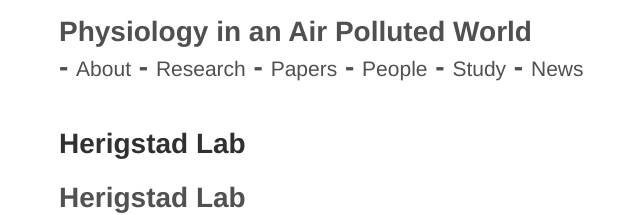
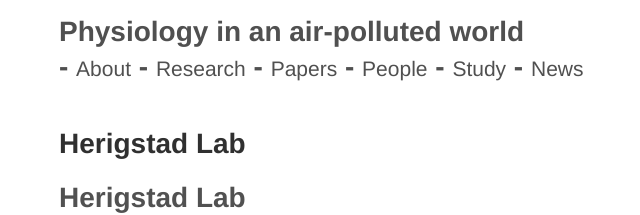
Before and after one commit to mariherigstad/mariherigstad.github.io, a Jekyll site: the page built from README.md, in a window 1280 px wide. Shown: the top 215 px of the page, without its empty margins (280-920 px from the left). Built offline with Jekyll 4.4.1, drawn with Linux system fonts in a browser that asks for light colours; our own code applies the rules of GitHub Pages for plain Markdown files.

```diff
--- a/_config.yml
+++ b/_config.yml
@@ -6,7 +6,7 @@ permalink:        pretty
 
 # Setup
 title:            Herigstad Lab
-tagline:          Physiology in an Air Polluted World
+tagline:          Physiology in an air-polluted world
 url:              https://mariherigstad.github.io
 shorturl:         mariherigstad.github.io
 
```
